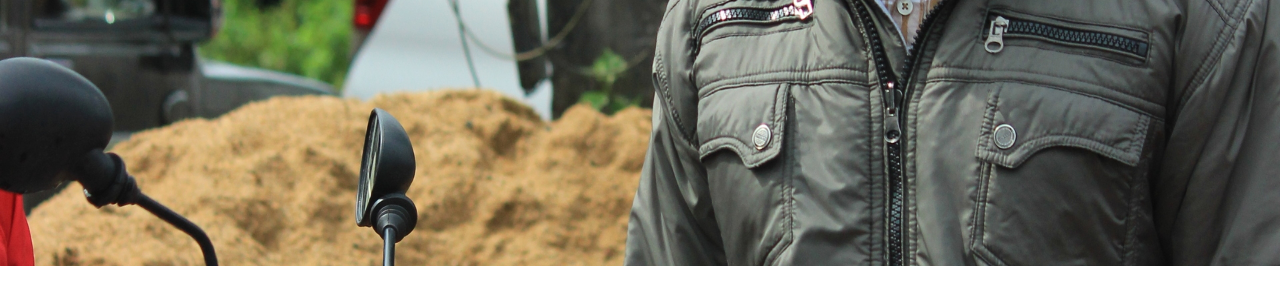
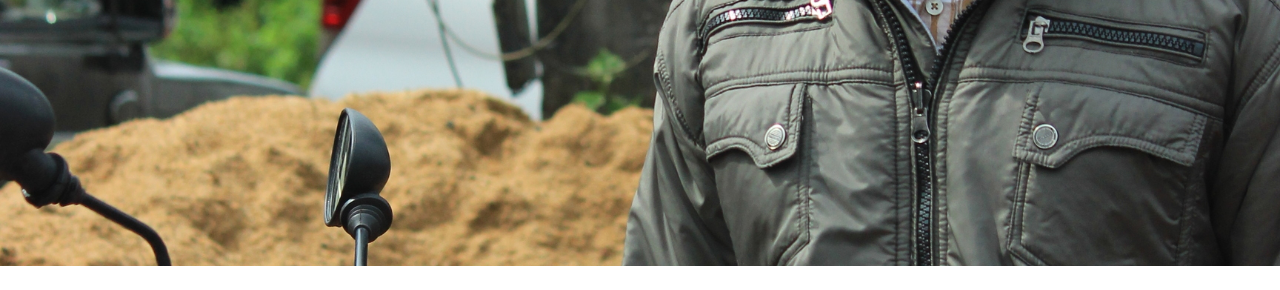
Before and after one commit to gokez/gokez.github.io, a plain HTML site: page index.html in a window 1280 px wide. Shown: the part 534-824 px from the top of the page. Drawn offline with nearby package versions, Linux system fonts and the light colour scheme.

Commit message:
Update style.css

```diff
--- a/assets/css/style.css
+++ b/assets/css/style.css
@@ -19,8 +19,12 @@ body {
 body::before {
   content: "";
   position: fixed;
-  background: #040404 url("../img/bg.jpg") top right no-repeat;
-  background-size: 100% 100%;
+  background: #040404 url("../img/bg.jpg");
+  -webkit-background-size: cover;
+  -moz-background-size: cover;
+  -o-background-size: cover;
+  background-size: cover;
+  background-position: center;
   left: 0;
   right: 0;
   top: 0;
```
